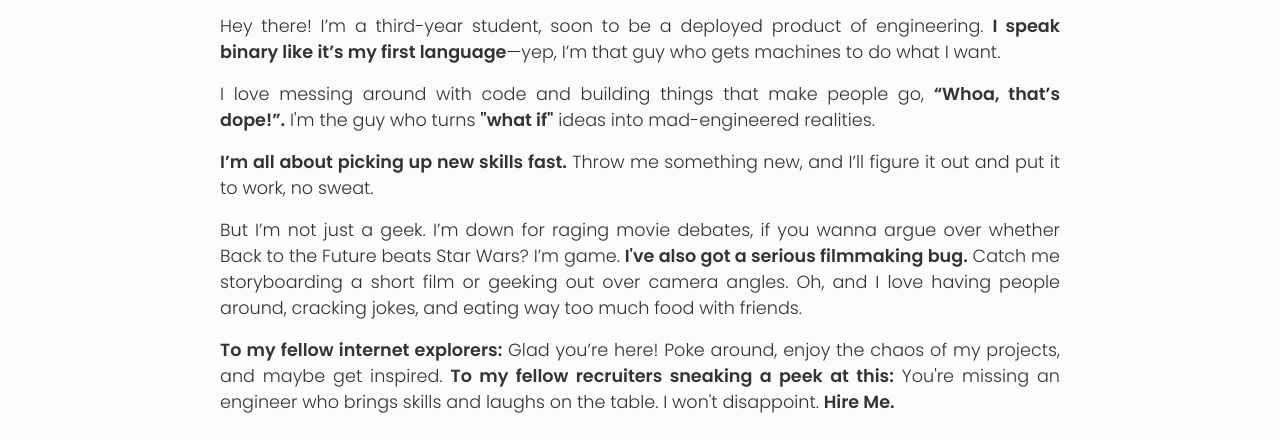
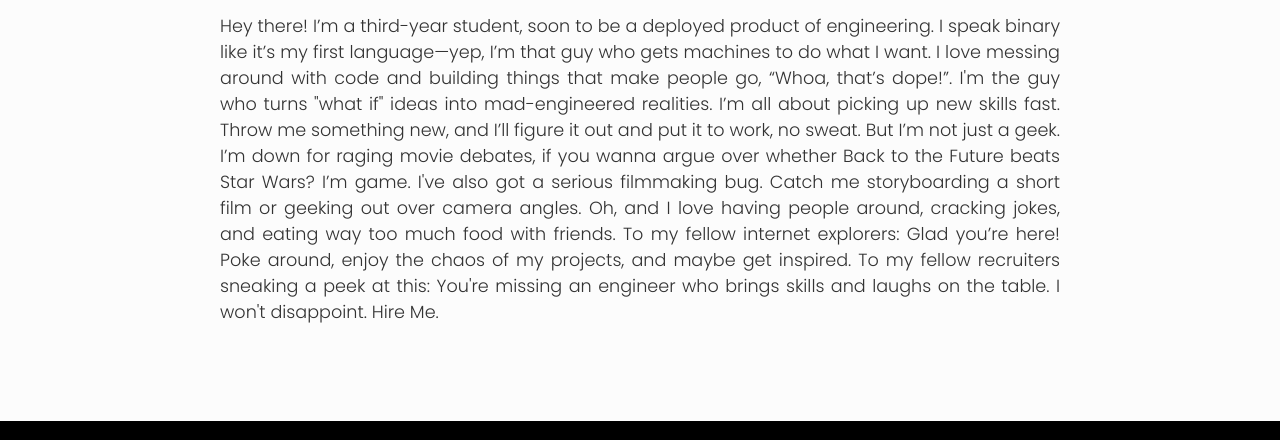
Before and after one commit to imapcode/imapcode.github.io, a plain HTML site: page index.html in a window 1280 px wide. Shown: the part 360-800 px from the top of the page. Drawn offline with Linux system fonts and the light colour scheme.

Commit message:
changed hero description styling

```diff
--- a/index.html
+++ b/index.html
@@ -21,17 +21,9 @@
             </h1>
             <p class="hero__description">
                 Hey there! I’m a third-year student, soon to be a deployed product of engineering. <span class="hero__highlight">I speak binary like it’s my first language</span>—yep, I’m that guy who gets machines to do what I want.
-            </p>
-            <p class="hero__description">
                 I love messing around with code and building things that make people go, <span class="hero__highlight">“Whoa, that’s dope!”.</span> I'm the guy who turns <span class="hero__highlight">"what if"</span> ideas into mad-engineered realities.
-            </p>
-            <p class="hero__description">
                 <span class="hero__highlight">I’m all about picking up new skills fast.</span> Throw me something new, and I’ll figure it out and put it to work, no sweat.
-            </p>
-            <p class="hero__description">
                 But I’m not just a geek. I’m down for raging movie debates, if you wanna argue over whether Back to the Future beats Star Wars? I’m game. <span class="hero__highlight">I've also got a serious filmmaking bug.</span> Catch me storyboarding a short film or geeking out over camera angles. Oh, and I love having people around, cracking jokes, and eating way too much food with friends.
-            </p>
-            <p class="hero__description">
                 <span class="hero__highlight">To my fellow internet explorers:</span> Glad you’re here! Poke around, enjoy the chaos of my projects, and maybe get inspired.
                 <span class="hero__highlight">To my fellow recruiters sneaking a peek at this:</span> You're missing an engineer who brings skills and laughs on the table. I won't disappoint. <span class="hero__highlight">Hire Me.</span>
             </p>
--- a/styles.css
+++ b/styles.css
@@ -72,9 +72,6 @@ html{
     text-align: justify;
 }
 
-.hero__highlight{
-    font-weight: 600;
-}
 
 /* Skills Section */
 
```
